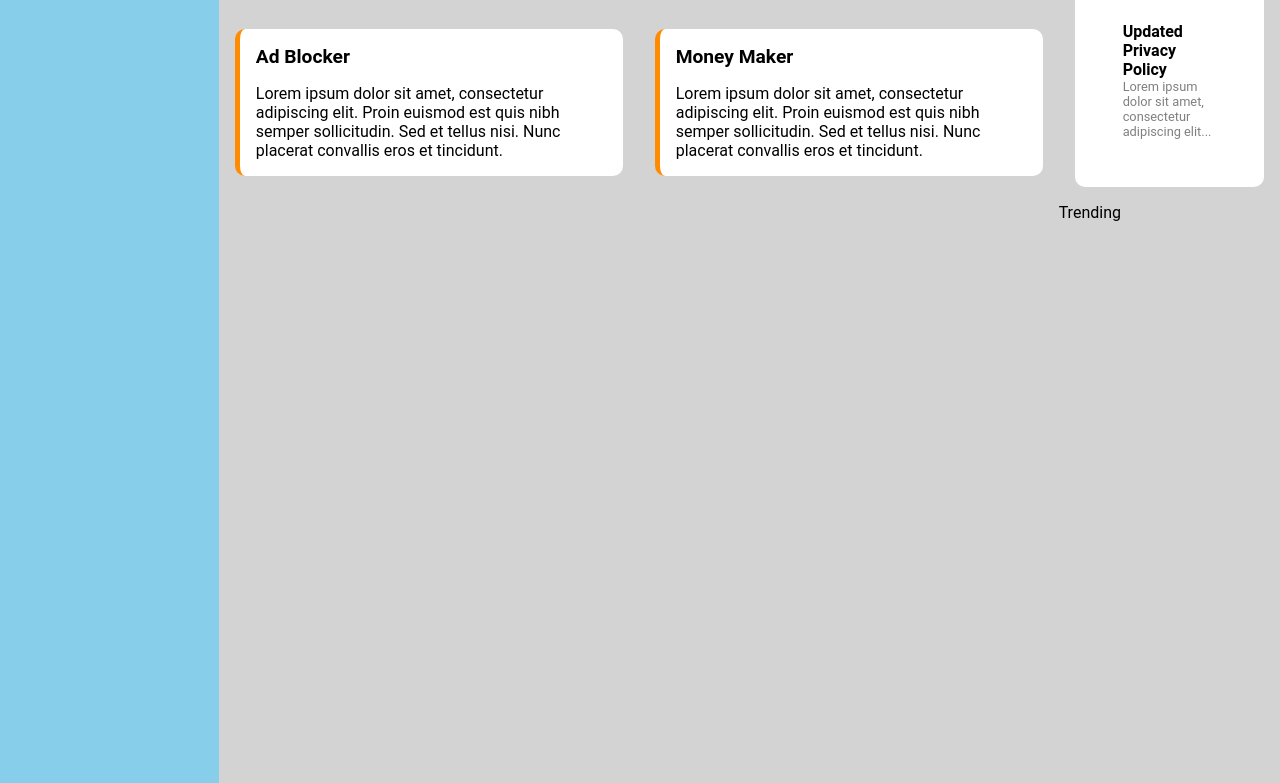
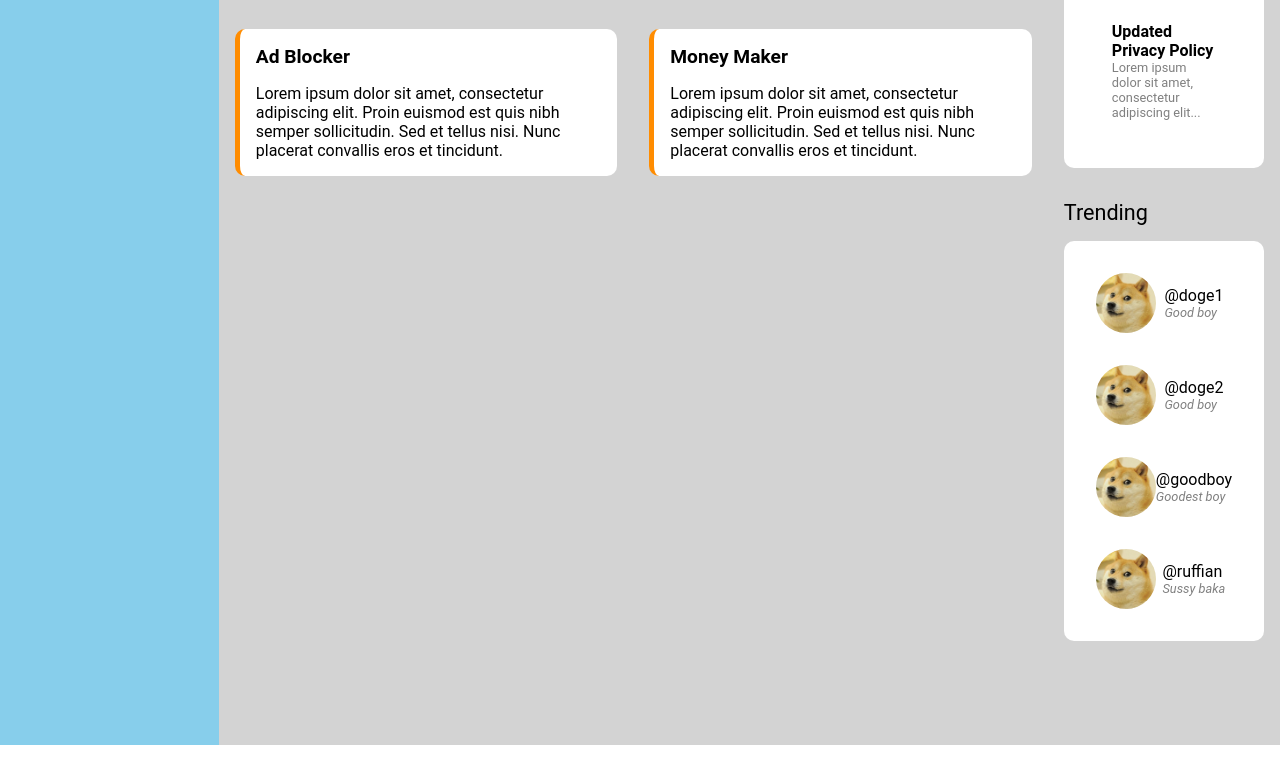
Before and after one commit to jmclau29/admin-dashboard, a plain HTML site: page index.html in a window 1280 px wide. Shown: the part 557-1340 px from the top of the page. After the commit the page ends 1302 px from the top, so only its background shows below. Drawn offline with Linux system fonts and the light colour scheme.

Commit message:
adds trending and further layout changes

```diff
--- a/index.html
+++ b/index.html
@@ -60,6 +60,7 @@
                         <div>Super Cool Project</div>
                         <p>Lorem ipsum dolor sit amet, consectetur adipiscing elit. Proin euismod est quis nibh semper
                             sollicitudin. Sed et tellus nisi. Nunc placerat convallis eros et tincidunt.</p>
+
                     </div>
                     <div class="project-card">
                         <div>Less Cool Project</div>
@@ -107,7 +108,24 @@
                         </div>
                     </div>
                 </div>
-                <div class="trending">Trending</div>
+                <div class="trending">
+                    <p>Trending</p>
+                    <div class="trending-box">
+                        <div class="trending-item">
+                            <img src="images/doge.jpg" alt="doge" class="trending-icon"><div class="trending-user"><p class="user-name">@doge1</p><p>Good boy</p></div>
+                        </div>
+                        <div class="trending-item">
+                            <img src="images/doge.jpg" alt="doge" class="trending-icon"><div class="trending-user"><p class="user-name">@doge2</p><p>Good boy</p></div>
+                        </div>
+                        <div class="trending-item">
+                            <img src="images/doge.jpg" alt="doge" class="trending-icon"><div class="trending-user"><p class="user-name">@goodboy</p><p>Goodest boy</p></div>
+                        </div>
+                        <div class="trending-item">
+                            <img src="images/doge.jpg" alt="doge" class="trending-icon"><div class="trending-user"><p class="user-name">@ruffian</p><p>Sussy baka</p></div>
+                        </div>
+                    </div>
+                </div>
+
             </div>
 
         </div>
--- a/styles.css
+++ b/styles.css
@@ -54,8 +54,8 @@
     padding: 15px 30px;
 }
 
-.header > div {
-    height:fit-content;
+.header>div {
+    height: fit-content;
 }
 
 .search-bar {
@@ -106,10 +106,6 @@
 
 }
 
-.main {
-    background-color: lightgray;
-}
-
 .icon {
     width: 75px;
     height: auto;
@@ -127,10 +123,11 @@
 }
 
 .main {
+    background-color: lightgray;
     display: grid;
     grid-template-columns: 4fr 1fr;
     grid-template-rows: 1fr;
-    height: fit-content;
+
 }
 
 .main>.projects {
@@ -205,3 +202,46 @@
     font-size: 0.8rem;
     color: grey;
 }
+
+.trending > p {
+    padding: 1rem;
+    padding-bottom: 0;
+    font-size: 1.35rem;
+}
+
+.trending-box {
+    background-color: white;
+    border-radius: 10px;
+    margin: 1rem;
+    padding: 1rem;
+}
+
+.trending-box>div {
+    padding: 1rem;
+}
+
+.trending-item {
+    display: grid;
+    grid-template-columns: auto auto;
+    grid-template-rows: auto;
+    align-items: center;
+}
+
+.trending-icon {
+    width: 60px;
+    height: auto;
+    border: none;
+    border-radius: 50px;
+}
+
+.trending-user {
+    display: grid;
+    grid-template-columns: auto;
+    grid-template-rows: auto auto;
+}
+
+.trending-user > p:last-child {
+    font-size: 0.8rem;
+    color: grey;
+    font-style: italic;
+}
```
